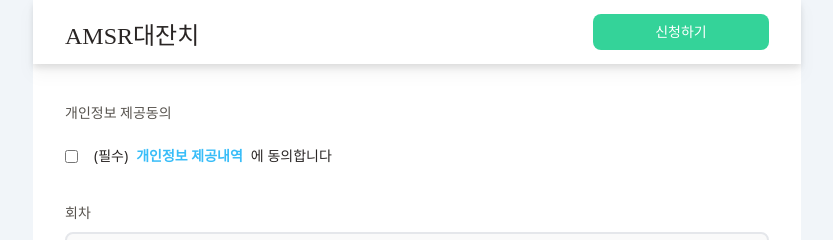
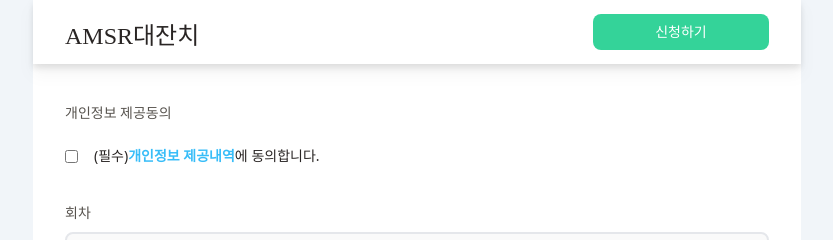
Before and after one commit to Todari/amsr, a React (Create React App) app in the folder client/: page /apply in a window 1280 px wide. Shown: the top 240 px of the page, without its empty margins (223-1056 px from the left). Built offline with nearby package versions, Linux system fonts and the light colour scheme; a web font is replaced by a local one.

Commit message:
feat: mainLanding에서 apply로 가는 router 추가

```diff
--- a/client/src/components/AmsrButton.tsx
+++ b/client/src/components/AmsrButton.tsx
@@ -3,12 +3,13 @@ import { motion } from "framer-motion";
 type buttonState = {
   title: string
   disabled: boolean,
+  onClick: any
 }
 
-const AmsrButton = ({ title, disabled }: buttonState) => {
+const AmsrButton = ({ title, disabled, onClick }: buttonState) => {
   if (!disabled) {
     return (
-      <motion.div className=' w-48 pt-4 pb-3 rounded-lg flex justify-center inset-0 bg-emerald-400 drop-shadow-xl'
+      <motion.div className=' w-48 pt-4 pb-3 rounded-lg flex justify-center inset-0 bg-emerald-400 drop-shadow-xl' onClick={onClick}
         whileHover={{
           scale: 1.05,
           transition: { duration: 0.2 }
--- a/client/src/components/ApplyCheckboxButton.tsx
+++ b/client/src/components/ApplyCheckboxButton.tsx
@@ -28,7 +28,7 @@ const ApplyCheckboxButton = ({ onChange }: ApplyCheckboxButtonProps) => {
         checked={isChecked}
         onChange={onChange}
         onClick={onClick} />
-      <div className='flex flex-row gap-2'>
+      <div className='flex flex-row'>
         <div className='text-stone-800 text-sm'>
           (필수)
         </div>
@@ -36,7 +36,7 @@ const ApplyCheckboxButton = ({ onChange }: ApplyCheckboxButtonProps) => {
           개인정보 제공내역
         </div>
         <div className='text-stone-800 text-sm'>
-          에 동의합니다
+          에 동의합니다.
         </div>
       </div>
     </div>
--- a/client/src/components/MainLanding.tsx
+++ b/client/src/components/MainLanding.tsx
@@ -1,7 +1,11 @@
 import AmsrButton from "./AmsrButton"
 import STRING from "../constants/String"
+import { useNavigate } from "react-router-dom";
 
 const MainLanding = () => {
+  const navigate = useNavigate();
+  const goApply = () => { navigate('/apply') };
+
   return (
     <div className='h-screen max-h-[1440px] flex flex-col items-center justify-center'>
       <div className='w-full flex flex-col items-center justify-center'>
@@ -19,7 +23,7 @@ const MainLanding = () => {
           </div>
         </div>
         <div className='p-8'>
-          <AmsrButton title={STRING.mainLandingApplyButton} disabled={false} />
+          <AmsrButton title={STRING.mainLandingApplyButton} disabled={false} onClick={goApply}/>
         </div>
       </div>
     </div>
--- a/client/src/pages/Apply.tsx
+++ b/client/src/pages/Apply.tsx
@@ -123,7 +123,7 @@ const Apply = () => {
           <ApplyInputField title={APPLYINPUT.invited.title} name={APPLYINPUT.invited.type} placeholder={APPLYINPUT.invited.placeholder} value={info.invited} isError={isError.invited} handleChange={handleChange} />
         </div>
         <div onClick={onClickSubmit}>
-          <AmsrButton title={STRING.headerApplyButton} disabled={true} />
+          <AmsrButton title={STRING.headerApplyButton} disabled={true} onClick={onClickSubmit}/>
         </div>
       </div>
     </div >
```
